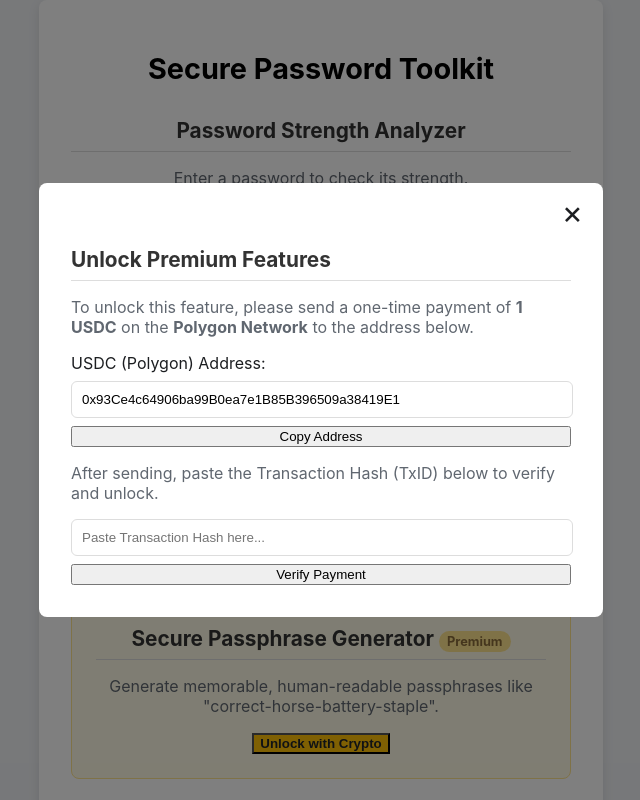
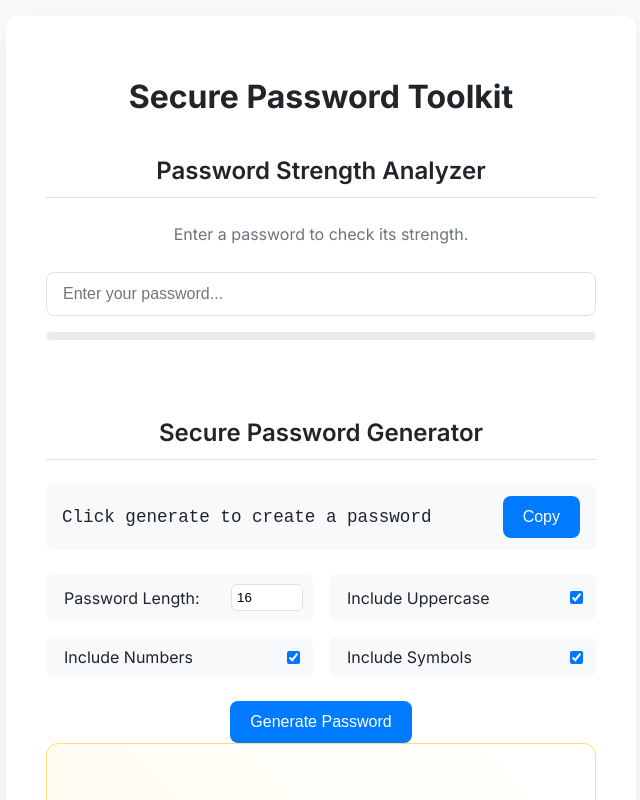
Before and after one commit to Chmgx81/cyber-toolkit, a plain HTML site: page index.html in a window 1280 px wide. Shown: the top 800 px of the page, without its empty margins (319-959 px from the left). Drawn offline with Linux system fonts and the light colour scheme.

Commit message:
Feat: Overhaul UI for a modern and professional design

```diff
--- a/script.js
+++ b/script.js
@@ -19,7 +19,6 @@ document.addEventListener('DOMContentLoaded', () => {
         if (/[0-9]/.test(password)) score++;
         if (/[^A-Za-z0-9]/.test(password)) score++;
 
-        // Simple score mapping to strength levels 1-4
         if (score <= 2) return 1; // Weak
         if (score <= 4) return 2; // Medium
         if (score <= 5) return 3; // Strong
@@ -28,7 +27,7 @@ document.addEventListener('DOMContentLoaded', () => {
 
     function updateStrengthMeter(strength) {
         let width = '0%';
-        let color = '#d9534f'; // Default: Weak (red)
+        let color = 'var(--weak-red)';
         let text = '';
 
         switch (strength) {
@@ -38,22 +37,22 @@ document.addEventListener('DOMContentLoaded', () => {
                 break;
             case 1:
                 width = '25%';
-                color = '#d9534f'; // Weak (red)
+                color = 'var(--weak-red)';
                 text = 'Weak';
                 break;
             case 2:
                 width = '50%';
-                color = '#f0ad4e'; // Medium (orange)
+                color = 'var(--medium-orange)';
                 text = 'Medium';
                 break;
             case 3:
                 width = '75%';
-                color = '#5bc0de'; // Strong (blue)
+                color = 'var(--strong-blue)';
                 text = 'Strong';
                 break;
             case 4:
                 width = '100%';
-                color = '#5cb85c'; // Very Strong (green)
+                color = 'var(--very-strong-green)';
                 text = 'Very Strong';
                 break;
         }
@@ -85,7 +84,6 @@ document.addEventListener('DOMContentLoaded', () => {
         const includeUppercase = uppercaseInput.checked;
         const includeNumbers = numbersInput.checked;
         const includeSymbols = symbolsInput.checked;
-
         generatedPasswordField.textContent = generatePassword(length, includeUppercase, includeNumbers, includeSymbols);
     });
 
@@ -116,7 +114,7 @@ document.addEventListener('DOMContentLoaded', () => {
 
     // --- Premium Feature & Monetization ---
     const unlockBtn = document.getElementById('unlock-btn');
-    const modal = document.getElementById('crypto-modal');
+    const cryptoModal = document.getElementById('crypto-modal');
     const closeBtn = document.querySelector('.close-btn');
     const walletAddressInput = document.getElementById('wallet-address');
     const copyWalletBtn = document.getElementById('copy-wallet-btn');
@@ -127,16 +125,17 @@ document.addEventListener('DOMContentLoaded', () => {
     const generatePassphraseBtn = document.getElementById('generate-passphrase-btn');
     const passphraseField = document.getElementById('generated-passphrase');
 
-    // --- IMPORTANT: Replace with your actual wallet address ---
     walletAddressInput.value = "0x93Ce4c64906ba99B0ea7e1B85B396509a38419E1";
-    // ---
+
+    // Ensure the modal is hidden on page load
+    cryptoModal.classList.add('hidden');
 
     unlockBtn.addEventListener('click', () => {
-        modal.classList.remove('hidden');
+        cryptoModal.classList.remove('hidden');
     });
 
     closeBtn.addEventListener('click', () => {
-        modal.classList.add('hidden');
+        cryptoModal.classList.add('hidden');
     });
 
     copyWalletBtn.addEventListener('click', () => {
@@ -149,27 +148,22 @@ document.addEventListener('DOMContentLoaded', () => {
     });
 
     verifyTxBtn.addEventListener('click', () => {
-        // Basic "verification": check if the user entered anything.
-        // In a real app, you'd use an API to check the transaction on the blockchain.
         if (txidInput.value.trim() !== '') {
             alert('Payment verified! Premium feature unlocked.');
-            modal.classList.add('hidden');
+            cryptoModal.classList.add('hidden');
             lockedFeature.classList.add('hidden');
             unlockedFeature.classList.remove('hidden');
-            // Optional: Save unlock status in localStorage
             localStorage.setItem('premiumUnlocked', 'true');
         } else {
             alert('Please enter a valid Transaction Hash.');
         }
     });
 
-    // Check if the feature was already unlocked
     if (localStorage.getItem('premiumUnlocked') === 'true') {
         lockedFeature.classList.add('hidden');
         unlockedFeature.classList.remove('hidden');
     }
 
-    // Passphrase Generator Logic
     const words = ["apple", "bicycle", "galaxy", "mountain", "ocean", "sunshine", "guitar", "pizza", "wizard", "robot", "dragon", "castle", "forest", "river", "diamond", "purple", "happy", "clever", "strong", "silent"];
 
     generatePassphraseBtn.addEventListener('click', () => {
--- a/style.css
+++ b/style.css
@@ -1,108 +1,150 @@
+@import url('https://fonts.googleapis.com/css2?family=Inter:wght@400;500;600;700&display=swap');
+
+:root {
+    --primary-color: #007bff;
+    --primary-hover: #0056b3;
+    --background-color: #f8f9fa;
+    --container-bg: #ffffff;
+    --text-color: #212529;
+    --muted-text: #6c757d;
+    --border-color: #dee2e6;
+    --shadow-color: rgba(0, 0, 0, 0.05);
+    --weak-red: #dc3545;
+    --medium-orange: #fd7e14;
+    --strong-blue: #0d6efd;
+    --very-strong-green: #198754;
+}
+
 body {
-    font-family: -apple-system, BlinkMacSystemFont, "Segoe UI", Roboto, Helvetica, Arial, sans-serif;
-    background-color: #f0f2f5;
-    color: #1c1e21;
+    font-family: 'Inter', -apple-system, BlinkMacSystemFont, "Segoe UI", Roboto, Helvetica, Arial, sans-serif;
+    background-color: var(--background-color);
+    color: var(--text-color);
     display: flex;
     justify-content: center;
     align-items: center;
     min-height: 100vh;
     margin: 0;
+    padding: 1rem;
 }
 
 .container {
-    background-color: #ffffff;
-    padding: 2rem;
-    border-radius: 8px;
-    box-shadow: 0 4px 12px rgba(0, 0, 0, 0.1);
+    background-color: var(--container-bg);
+    padding: 2.5rem;
+    border-radius: 12px;
+    box-shadow: 0 8px 24px var(--shadow-color);
     width: 100%;
-    max-width: 500px;
+    max-width: 550px;
     text-align: center;
 }
 
 h1 {
-    font-size: 1.8rem;
-    color: #000;
+    font-size: 2rem;
+    font-weight: 700;
+    margin-bottom: 2rem;
+}
+
+h2 {
+    font-size: 1.5rem;
+    font-weight: 600;
+    color: var(--text-color);
+    border-bottom: 1px solid var(--border-color);
+    padding-bottom: 0.75rem;
+    margin-top: 2.5rem;
     margin-bottom: 1.5rem;
 }
 
-h2 {
-    font-size: 1.3rem;
-    color: #333;
-    border-bottom: 1px solid #ddd;
-    padding-bottom: 0.5rem;
-    margin-top: 2rem;
-    margin-bottom: 1rem;
-}
-
 p {
-    color: #606770;
-    margin-bottom: 1rem;
+    color: var(--muted-text);
+    margin-bottom: 1.5rem;
+    line-height: 1.6;
 }
 
 #password-input {
-    width: calc(100% - 20px);
-    padding: 10px;
+    width: 100%;
+    padding: 12px 16px;
     font-size: 1rem;
-    border: 1px solid #ddd;
-    border-radius: 6px;
+    border: 1px solid var(--border-color);
+    border-radius: 8px;
     margin-bottom: 1rem;
+    box-sizing: border-box;
+    transition: border-color 0.2s, box-shadow 0.2s;
+}
+
+#password-input:focus {
+    outline: none;
+    border-color: var(--primary-color);
+    box-shadow: 0 0 0 3px rgba(0, 123, 255, 0.25);
 }
 
 .strength-meter {
     width: 100%;
-    height: 10px;
-    background-color: #e0e0e0;
-    border-radius: 5px;
+    height: 8px;
+    background-color: #e9ecef;
+    border-radius: 4px;
     overflow: hidden;
-    margin-bottom: 0.5rem;
+    margin-bottom: 0.75rem;
 }
 
 .strength-bar {
     height: 100%;
     width: 0;
-    background-color: #d9534f; /* Default red for weak */
-    transition: width 0.3s ease-in-out, background-color 0.3s ease-in-out;
+    background-color: var(--weak-red);
+    transition: width 0.3s ease, background-color 0.3s ease;
 }
 
 #strength-text {
-    font-weight: bold;
-    min-height: 20px;
+    font-weight: 500;
+    min-height: 24px;
+    font-size: 0.9rem;
 }
 
 .generated-password-container {
     display: flex;
     justify-content: space-between;
     align-items: center;
-    background-color: #f0f2f5;
-    padding: 10px;
-    border-radius: 6px;
-    margin-bottom: 1rem;
+    background-color: var(--background-color);
+    padding: 12px 16px;
+    border-radius: 8px;
+    margin-bottom: 1.5rem;
     word-break: break-all;
 }
 
-#generated-password {
-    font-family: "Courier New", Courier, monospace;
-    color: #333;
+#generated-password, #generated-passphrase {
+    font-family: "SF Mono", "Courier New", Courier, monospace;
+    color: var(--text-color);
+    font-size: 1.1rem;
 }
 
-#copy-btn, #generate-btn {
-    background-color: #007bff;
-    color: white;
+button {
     border: none;
-    padding: 8px 12px;
-    border-radius: 5px;
+    padding: 12px 20px;
+    border-radius: 8px;
     cursor: pointer;
-    font-size: 0.9rem;
-    transition: background-color 0.2s;
+    font-size: 1rem;
+    font-weight: 500;
+    transition: background-color 0.2s, transform 0.1s;
 }
 
-#copy-btn:hover, #generate-btn:hover {
-    background-color: #0056b3;
+button:hover {
+    transform: translateY(-1px);
+}
+
+button:active {
+    transform: translateY(0);
+}
+
+#copy-btn, #generate-btn, #generate-passphrase-btn, #verify-tx-btn, #copy-wallet-btn {
+    background-color: var(--primary-color);
+    color: white;
+}
+
+#copy-btn:hover, #generate-btn:hover, #generate-passphrase-btn:hover, #verify-tx-btn:hover, #copy-wallet-btn:hover {
+    background-color: var(--primary-hover);
 }
 
 .generator-options {
     display: grid;
-    grid-template-columns: 1fr 1fr;
+    grid-template-columns: repeat(auto-fit, minmax(200px, 1fr));
     gap: 1rem;
     text-align: left;
     margin-bottom: 1.5rem;
@@ -111,36 +153,45 @@ p {
 .option {
     display: flex;
     align-items: center;
+    background-color: var(--background-color);
+    padding: 10px;
+    border-radius: 8px;
 }
 
 .option label {
-    margin-right: 0.5rem;
+    margin-right: auto;
+    padding-left: 0.5rem;
 }
 
 .option input[type="number"] {
     width: 60px;
+    border: 1px solid var(--border-color);
+    border-radius: 6px;
+    padding: 5px;
 }
 
 .premium-feature {
-    background-color: #fffbe6;
-    border: 1px solid #ffe58f;
-    border-radius: 8px;
-    padding: 1.5rem;
+    background: linear-gradient(45deg, #fffbeb, #fff);
+    border: 1px solid #ffdd77;
+    border-radius: 12px;
+    padding: 2rem;
 }
 
 .premium-tag {
-    background-color: #ffe58f;
-    color: #8a6d3b;
-    padding: 3px 8px;
+    background-color: #ffc107;
+    color: #343a40;
+    padding: 4px 10px;
     border-radius: 12px;
     font-size: 0.8rem;
-    font-weight: bold;
+    font-weight: 600;
+    display: inline-block;
+    margin-left: 0.5rem;
 }
 
 #unlock-btn {
     background-color: #ffc107;
     color: #212529;
-    font-weight: bold;
+    font-weight: 600;
 }
 
 #unlock-btn:hover {
@@ -148,7 +199,7 @@ p {
 }
 
 .hidden {
-    display: none;
+    display: none !important;
 }
 
 /* Modal Styles */
@@ -159,39 +210,47 @@ p {
     top: 0;
     width: 100%;
     height: 100%;
-    background-color: rgba(0, 0, 0, 0.5);
+    background-color: rgba(0, 0, 0, 0.6);
     display: flex;
     justify-content: center;
     align-items: center;
 }
 
 .modal-content {
-    background-color: #fff;
-    padding: 2rem;
-    border-radius: 8px;
+    background-color: var(--container-bg);
+    padding: 2.5rem;
+    border-radius: 12px;
     width: 90%;
     max-width: 500px;
     position: relative;
+    box-shadow: 0 10px 30px rgba(0, 0, 0, 0.1);
 }
 
 .close-btn {
     position: absolute;
-    top: 10px;
+    top: 15px;
     right: 20px;
-    font-size: 2rem;
+    font-size: 2.5rem;
+    color: #aaa;
     cursor: pointer;
+    transition: color 0.2s;
+}
+
+.close-btn:hover {
+    color: #333;
 }
 
 .wallet-info, .txid-info {
     display: flex;
     flex-direction: column;
-    gap: 0.5rem;
-    margin-top: 1rem;
+    gap: 0.75rem;
+    margin-top: 1.5rem;
 }
 
 .wallet-info input, .txid-info input {
-    width: calc(100% - 20px);
-    padding: 10px;
-    border: 1px solid #ddd;
-    border-radius: 6px;
+    width: 100%;
+    padding: 12px;
+    border: 1px solid var(--border-color);
+    border-radius: 8px;
+    box-sizing: border-box;
 }
```
